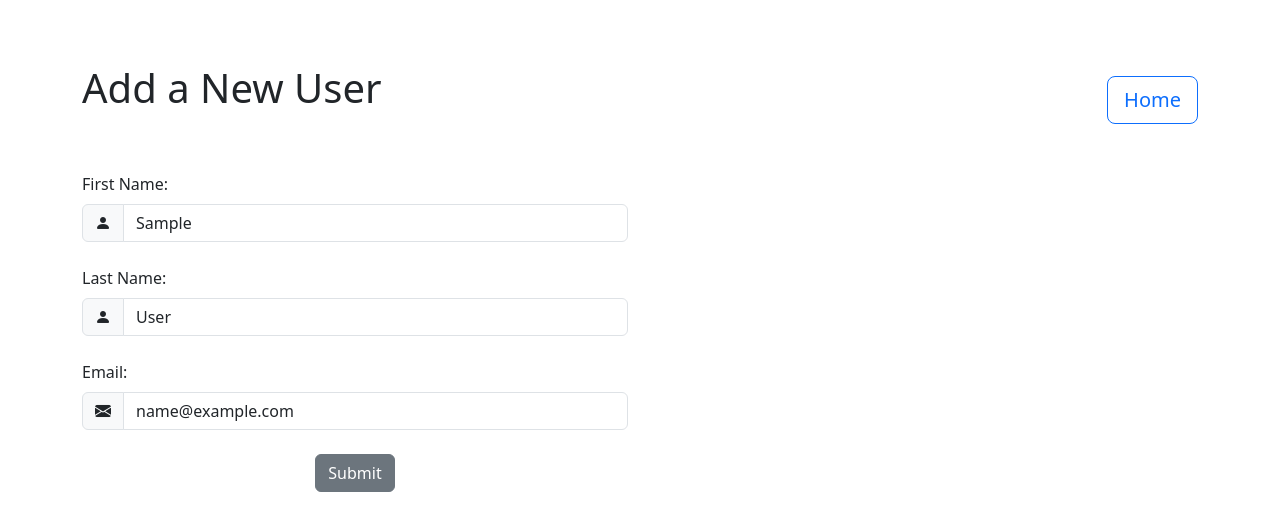
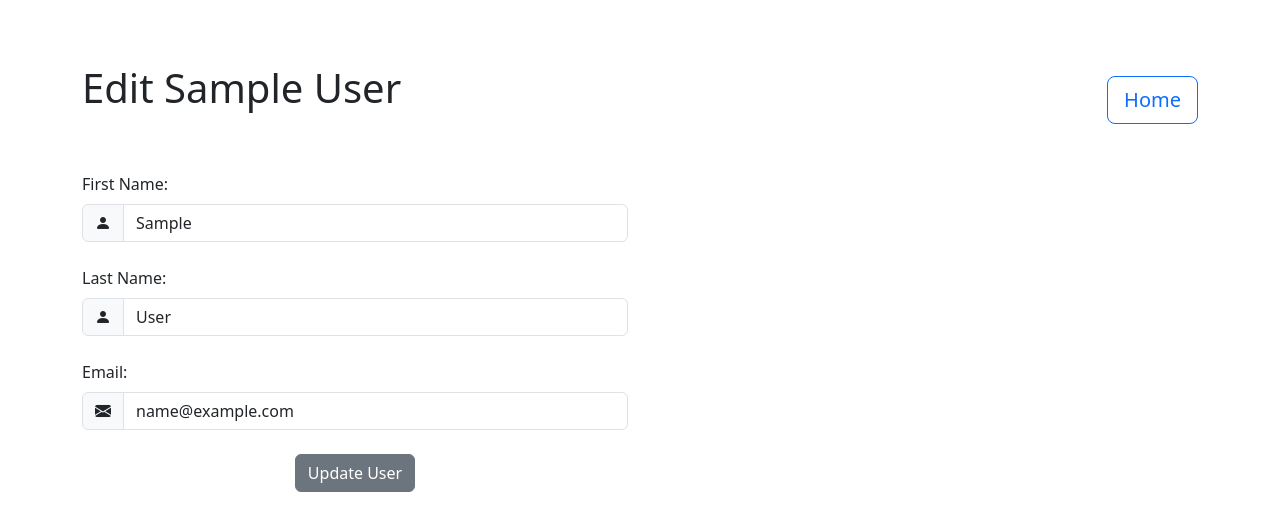
Before and after one commit to igutierrez04/users_crud, a Flask app: page /edit/user/1 in a window 1280 px wide. Shown: the top 531 px of the page. Run offline with Flask 3, Linux system fonts and the light colour scheme; tables that the repository leaves empty or names only in its code hold one stand-in row (values such as "Sample post").

Commit message:
finished logic for update with redirecting to a single user and styling. Project finished

```diff
--- a/server.py
+++ b/server.py
@@ -24,29 +24,38 @@ def all_users():
     users = User.get_all_users()
     return render_template('users.html', users = users)
 
-@app.route('/edit/user/<int:user_id>')
-def edit(user_id):
+@app.route('/edit/user/<int:id>')
+def edit(id):
     data = {
         "id": id
     }
-    return render_template('/edit.html', user = User.get_one(user_id))
+    return render_template('/edit.html', user = User.get_one(data))
 
-@app.route('/update', methods=['POST'])
+@app.route('/user/update', methods=['POST'])
 def update():
-    User.update(request.form)
-    return redirect('/user/<int:user_id>')
+    data = {
+        "id": request.form['user_id'],
+        "first_name": request.form['first_name'],
+        "last_name": request.form['last_name'],
+        "email": request.form['email']
+    }
+    User.update(data)
+    return redirect(f'/user/{data["id"]}')
 
-@app.route('/delete/user/<int:user_id>')
-def delete(user_id):
-    User.delete(user_id)
+@app.route('/user/delete/<int:id>')
+def delete(id):
+    data = {
+        "id": id
+    }
+    User.delete(data)
     return redirect('/all_users')
 
-@app.route('/user/<int:user_id>')
-def one_user(user_id):
-    user = User.get_one(user_id)
-    return render_template('view.html', user = user)
-
-
+@app.route('/user/<int:id>')
+def one_user(id):
+    data = {
+        "id": id
+    }
+    return render_template('view.html', user = User.get_one(data))
 
 
 if __name__=="__main__":
--- a/templates/edit.html
+++ b/templates/edit.html
@@ -16,15 +16,15 @@
     <section id="new_user">
         <div class="container-lg">
             <div class="d-flex justify-content-between align-items-center">
-                <h1>Add a New User</h1>
+                <h1>Edit {{user.first_name}} {{user.last_name}}</h1>
                 <a href="/all_users" class="btn btn-outline-primary btn-lg mt-3">Home</a>
             </div>
             <!-- form -->
             <div class="row my-5">
 
                 <div class="col-lg-6">
-                    <form action="/update" method="POST">
-                        <input type="hidden" name="id" value="{{ user.id }}">
+                    <form action="/user/update" method="POST">
+                        <input type="hidden" name="user_id" value="{{ user.id }}">
                         <label for="first_name" class="form-label">First Name:</label>
                         <div class="mb-4 input-group">
                             <span class="input-group-text">
@@ -47,7 +47,7 @@
                             <input type="text" name="email" class="form-control" value="{{ user.email }}">
                         </div>
                         <div class="mb-4 text-center">
-                            <button type="submit" class="btn btn-secondary">Submit</button>
+                            <button type="submit" class="btn btn-secondary" value="Update User">Update User</button>
                         </div>
                     </form>
                 </div>
--- a/templates/users.html
+++ b/templates/users.html
@@ -37,8 +37,8 @@
                                     <td>{{user.id}}</td>
                                     <td>{{user.first_name}} {{user.last_name}}</td>
                                     <td>{{user.email}}</td>
-                                    <td>{{user.created_at}}</td>
-                                    <td><a href="/user/{{ user.id }}">Show</a> | <a href="/edit/user/{{ user.id }}">Edit</a> | <a href="/delete/user/{{ user.id }}">Delete</a></td>
+                                    <td>{{user.created_at.strftime("%b %d %Y")}}</td>
+                                    <td><a href="/user/{{ user.id }}">Show</a> | <a href="/edit/user/{{ user.id }}">Edit</a> | <a href="/user/delete/{{ user.id }}">Delete</a></td>
                                 </tr>
                                 {% endfor %}
                             </tbody>
--- a/templates/view.html
+++ b/templates/view.html
@@ -25,12 +25,12 @@
                 <div class="col-lg-8 border border-2 border-dark">
                     <p class="fs-2">Full Name: <span class="fs-3">{{user.first_name}} {{user.last_name}}</span></p>
                     <p class="fs-2">Email: <span class="fs-3">{{ user.email }}</span></p>
-                    <p class="fs-2">Created On: <span class="fs-3">{{ user.created_at }}</span></p>
-                    <p class="fs-2">Last Updated On: <span class="fs-3">{{ user.updated_at }}</span></p>
+                    <p class="fs-2">Created On: <span class="fs-3">{{ user.created_at.strftime("%b %d %Y") }}</span></p>
+                    <p class="fs-2">Last Updated On: <span class="fs-3">{{ user.updated_at.strftime("%b %d %Y") }}</span></p>
                 </div>
                 <!-- bottom links -->
                 <div class="mt-4">
-                    <span class="fs-2 text-center"><a href="/edit/user/{{ user.id }}" class="btn btn-outline-primary btn-md">Edit</a> | <a href="/delete/user/{{ user.id }}" class="btn btn-outline-primary btn-md">Delete</a>
+                    <span class="fs-2 text-center"><a href="/edit/user/{{ user.id }}" class="btn btn-outline-primary btn-md">Edit</a> | <a href="/user/delete/{{ user.id }}" class="btn btn-outline-primary btn-md">Delete</a>
                     </span>
                 </div>
             </div>
--- a/user.py
+++ b/user.py
@@ -27,18 +27,17 @@ class User:
         return users
 
     @classmethod
-    def get_one(cls, id):
+    def get_one(cls, data):
         query = " SELECT * FROM users WHERE id = %(id)s;"
-        results = connectToMySQL(cls.DB).query_db(query, {"id": id})
+        results = connectToMySQL(cls.DB).query_db(query, data)
         return cls(results[0])
 
     @classmethod
-    def delete(cls, id):
+    def delete(cls, data):
         query = "DELETE FROM users WHERE id = %(id)s;"
-        return connectToMySQL(cls.DB).query_db(query, {"id": id})
+        return connectToMySQL(cls.DB).query_db(query, data)
 
     @classmethod
     def update(cls, data):
-        query = "UPDATE users SET first_name = %(first_name)s, last_name = %(last_name)s, email = %(email)s, updated_at = NOW() WHERE id = %(user_id)s; "
-        results  = connectToMySQL(cls.DB).query_db(query, data)
-        return results
+        query = "UPDATE users SET first_name = %(first_name)s, last_name = %(last_name)s, email = %(email)s, updated_at = NOW() WHERE id = %(id)s; "
+        return connectToMySQL(cls.DB).query_db(query, data)
```
